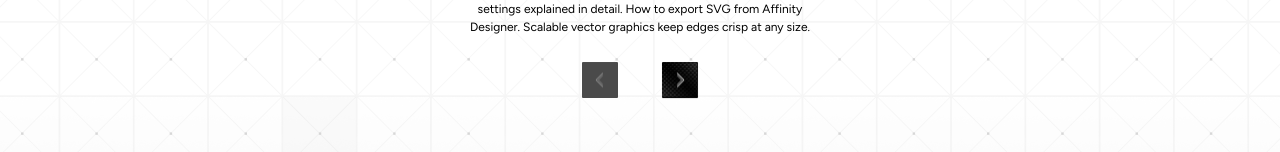
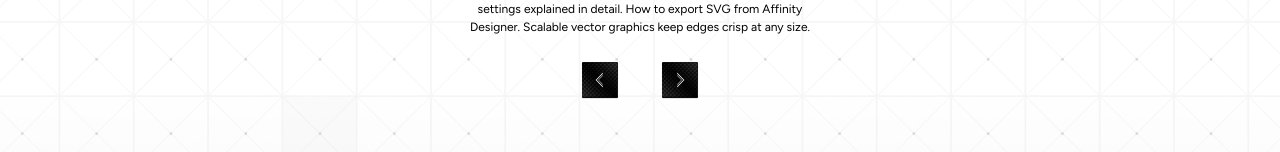
Before and after one commit to AceConcept/steps-project-slot, a React (Vite) app: page /#1 in a window 1280 px wide. Shown: the part 343-495 px from the top of the page. Built offline with nearby package versions, Linux system fonts and the light colour scheme.

Commit message:
Implement step wrapping functionality to ensure seamless navigation between steps. Update navigation button accessibility labels to reflect wrapped step numbers.

```diff
--- a/src/App.tsx
+++ b/src/App.tsx
@@ -1,7 +1,7 @@
 import { useCallback, useEffect, useState } from 'react'
 import arrowImg from './assets/arrow.png'
 import { LunaChrome } from './luna/LunaChrome'
-import { STEP_COUNT, STEPS } from './steps'
+import { STEP_COUNT, STEPS, wrapStep } from './steps'
 import { setHashForStep, stepFromHash } from './stepHash'
 import './App.css'
 
@@ -72,7 +72,7 @@ function App() {
 
   const go = useCallback(
     (delta: number) => {
-      setStep((s) => s + delta)
+      setStep((s) => wrapStep(s + delta))
     },
     [setStep],
   )
@@ -93,8 +93,9 @@ function App() {
 
   const label = `STEP ${step}`
   const copy = STEPS[step - 1]?.body ?? ''
-  const isFirst = step === 1
-  const isLast = step === STEP_COUNT
+  const prevStep = wrapStep(step - 1)
+  const nextStep = wrapStep(step + 1)
+
   return (
     <LunaChrome>
       <div className="luna-stage luna-stage--fill">
@@ -116,8 +117,7 @@ function App() {
                 <button
                   type="button"
                   className="nav-btn"
-                  aria-label="Previous step"
-                  disabled={isFirst}
+                  aria-label={`Go to step ${prevStep}`}
                   onClick={() => go(-1)}
                 >
                   <img
@@ -130,8 +130,7 @@ function App() {
                 <button
                   type="button"
                   className="nav-btn"
-                  aria-label="Next step"
-                  disabled={isLast}
+                  aria-label={`Go to step ${nextStep}`}
                   onClick={() => go(1)}
                 >
                   <img
--- a/src/steps.ts
+++ b/src/steps.ts
@@ -1,4 +1,9 @@
 export const STEP_COUNT = 6
+
+/** Wrap 0 → STEP_COUNT, STEP_COUNT+1 → 1, etc. */
+export function wrapStep(n: number): number {
+  return ((n - 1 + STEP_COUNT) % STEP_COUNT) + 1
+}
 
 export const STEPS = [
   {
```
